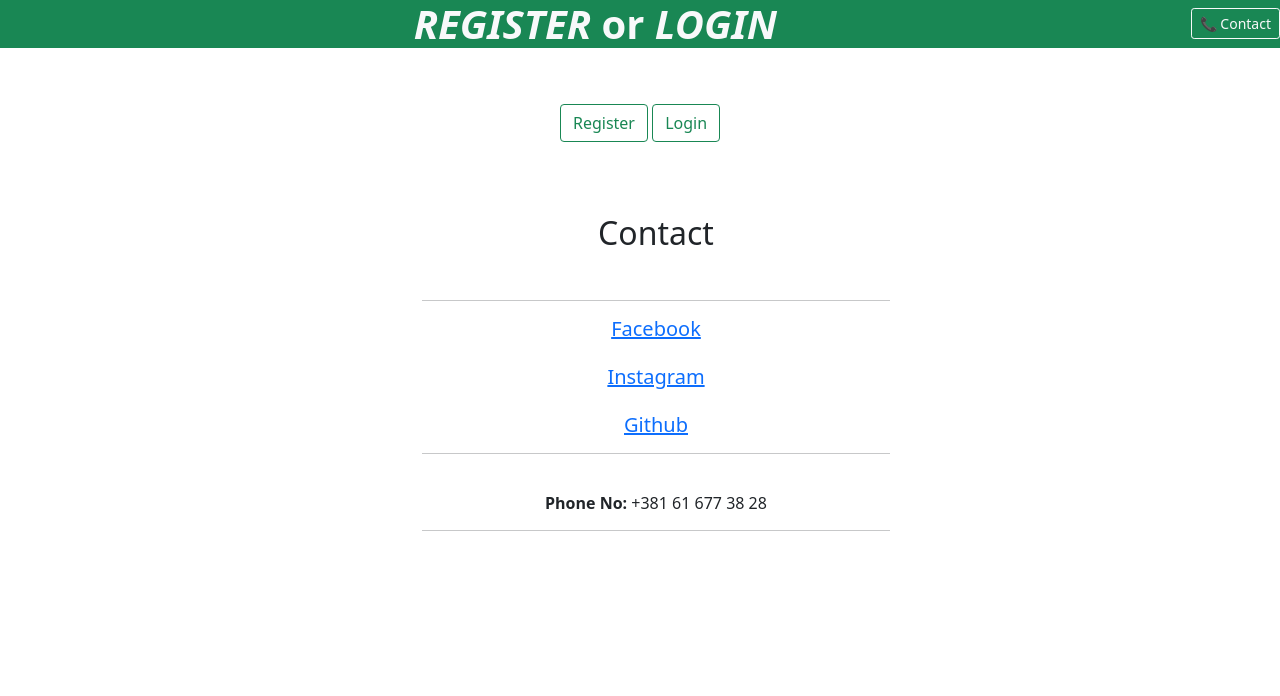
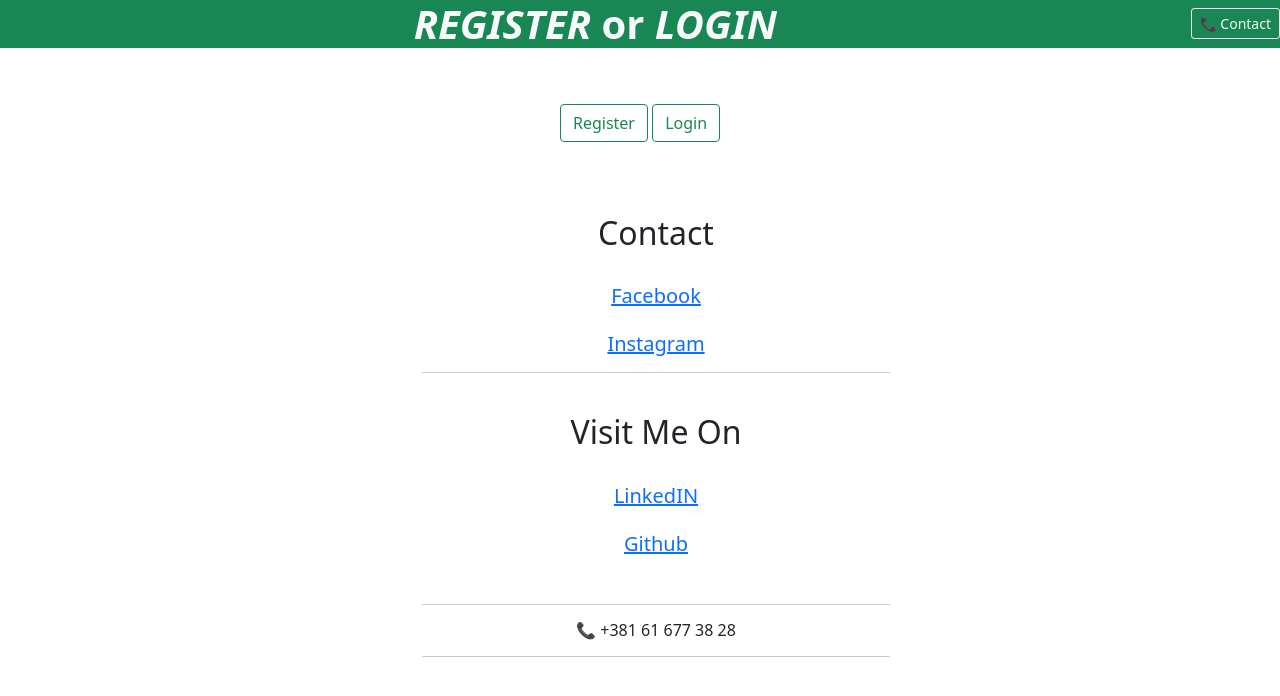
Before and after one commit to deki90to/Ads_Django, a Django app: page /contact_list/ in a window 1280 px wide. Shown: the top 696 px of the page. Run offline with Django 3.2, Linux system fonts and the light colour scheme; some libraries are stand-ins or nearby versions.

Commit message:
contact makeup

```diff
--- a/shop_project/shop_app/templates/buyer_list.html
+++ b/shop_project/shop_app/templates/buyer_list.html
@@ -10,7 +10,7 @@
             <th scope="col"> Phone Number </th>
             <th scope="col"> Email </th>
             <th scope="col"> Address </th>
-            <th scope="col"> Ordered: </th>
+            <th scope="col"> Ordered </th>
             <th scope="col"> Note </th>
             <th scope="col"> Buyed Item/Price(EU) </th>
         </tr>
--- a/shop_project/shop_app/templates/contact_list.html
+++ b/shop_project/shop_app/templates/contact_list.html
@@ -12,12 +12,18 @@
       <br> <br>
       <div class="content">
           <ul>
-              <h2 style="color:black background: black;"> Contact </h2> <br> <hr>
+              <h2 style="color:black background: black;"> Contact </h2> <br>
             <h5>
               <a style="color:white background: black;" href="https://www.facebook.com/deki90to"> Facebook </a> <br><br>
-              <a style="color:white background: black;" href="https://www.instagram.com/dejan90to/?hl=en"> Instagram <br><br>
+              <a style="color:white background: black;" href="https://www.instagram.com/dejan90to/?hl=en"> Instagram </a><br>
+            </h5>
+            <hr>
+              <br>
+              <h2>Visit Me On</h2><br>
+          <h5>
+              <a style="color:white background: black;" href="https://www.linkedin.com/in/dejan-jovanovic-0341b519a/"> LinkedIN </a> <br><br>
               <a style="color:white background: black;" href="https://github.com/deki90to"> Github </a> <br>
-          </h5> <hr> <br>
+          </h5> <br> <hr>
 
           <h6> 📞  +381 61 677 38 28 </h6> <hr>
           </ul> <br>
@@ -32,14 +38,20 @@
   <br><br>
       <div class="content">
           <ul>
-        <h2 style="color:black background: black;"> Contact </h2> <br> <hr>
+              <h2 style="color:black background: black;"> Contact </h2> <br>
             <h5>
               <a style="color:white background: black;" href="https://www.facebook.com/deki90to"> Facebook </a> <br><br>
-        <a style="color:white background: black;" href="https://www.instagram.com/dejan90to/?hl=en"> Instagram <br><br>
+              <a style="color:white background: black;" href="https://www.instagram.com/dejan90to/?hl=en"> Instagram </a><br>
+            </h5>
+            <hr>
+              <br>
+              <h2>Visit Me On</h2><br>
+          <h5>
+              <a style="color:white background: black;" href="https://www.linkedin.com/in/dejan-jovanovic-0341b519a/"> LinkedIN </a> <br><br>
               <a style="color:white background: black;" href="https://github.com/deki90to"> Github </a> <br>
-    </h5> <hr> <br>
+          </h5> <br> <hr>
 
-    <h6> <b> Phone No: </b> +381 61 677 38 28 </h6> <hr>
+          <h6> 📞  +381 61 677 38 28 </h6> <hr>
           </ul> <br>
 
   {% endif %}
```
Also changed, not shown: shop_project/db.sqlite3. Lines whose indentation alone changed are shown as unchanged.
